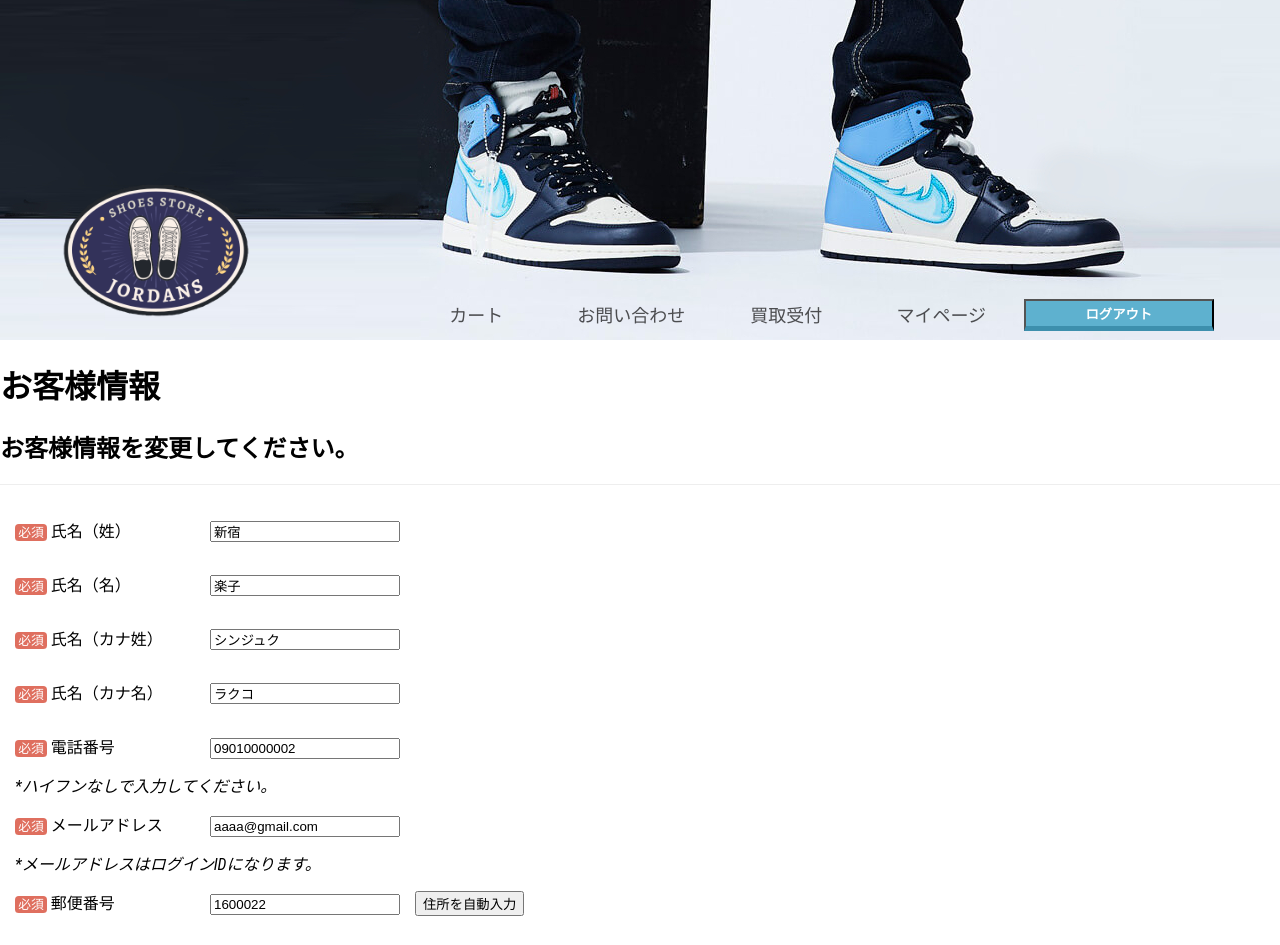
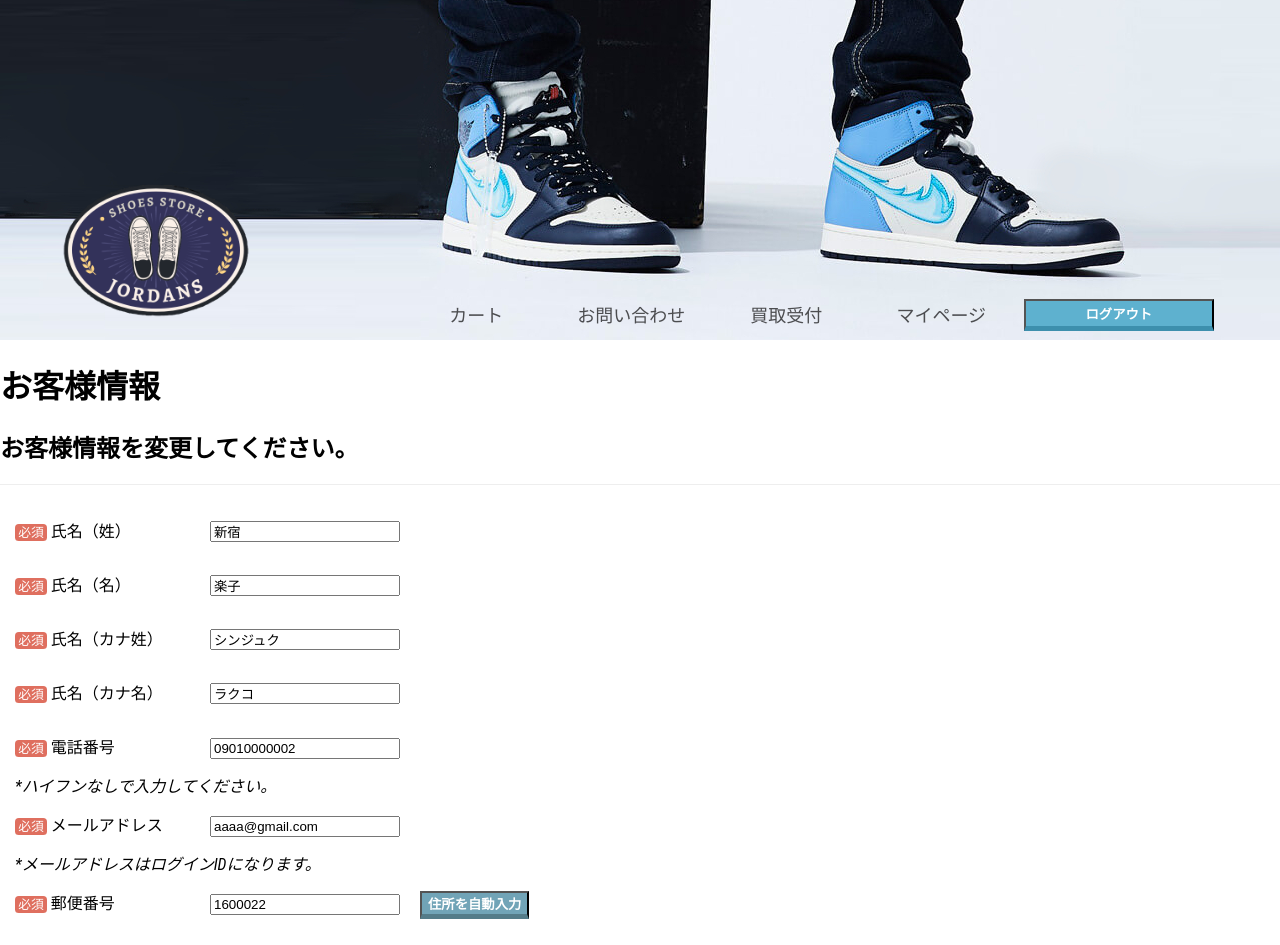
Before and after one commit to tomawatanabe/nextjs_demo, a Next.js app: page /mypage/userimfo/useredit in a window 1280 px wide. Shown: the top 945 px of the page. Built offline with nearby package versions, Linux system fonts and the light colour scheme; data requests are answered from the project's data file.

Commit message:
郵便番号のボタンにcssを追加 お問い合わせフォームに入力補助を追加

```diff
--- a/components/signUp/signUpForm.tsx
+++ b/components/signUp/signUpForm.tsx
@@ -19,8 +19,6 @@ const SignUpForm = () => {
     router.push(`/signup?confirm=1`);
     console.log("確認ボタンが押されました");
   };
-
-  // console.log(errors);
 
   //郵便番号APIから住所を取得する関数
   const citySuggest = async () => {
@@ -185,7 +183,7 @@ const SignUpForm = () => {
           ></input>
           <input
             type="button"
-            className="btn"
+            className="zipCodeBtn"
             onClick={citySuggest}
             value="住所を自動入力"
           />
--- a/pages/mypage/userimfo/useredit/index.tsx
+++ b/pages/mypage/userimfo/useredit/index.tsx
@@ -233,7 +233,7 @@ const UserImfo = () => {
             ></input>
             <input
               type="button"
-              className="btn"
+              className="zipCodeBtn"
               onClick={citySuggest}
               value="住所を自動入力"
             />
--- a/styles/globals.css
+++ b/styles/globals.css
@@ -227,3 +227,20 @@ textarea {
 .userinfoa {
   margin-left: 40px;
 }
+
+/* 郵便番号のボタン */
+.zipCodeBtn {
+  width: auto;
+  margin-left: 5px;
+  margin-top: 10px;
+  font-family: "Yu Gothic";
+  font-weight: 600;
+  background-color: rgb(113, 164, 183);
+  border-bottom: 5px solid rgb(84, 124, 137);
+  color: #ffffff;
+}
+
+.zipCodeBtn:hover {
+  background-color: rgb(154, 197, 212);
+  border-bottom: 5px solid rgb(122, 165, 180);
+}
```
Also changed, not shown: components/contact/contactForm.tsx (+28 -0 lines).
